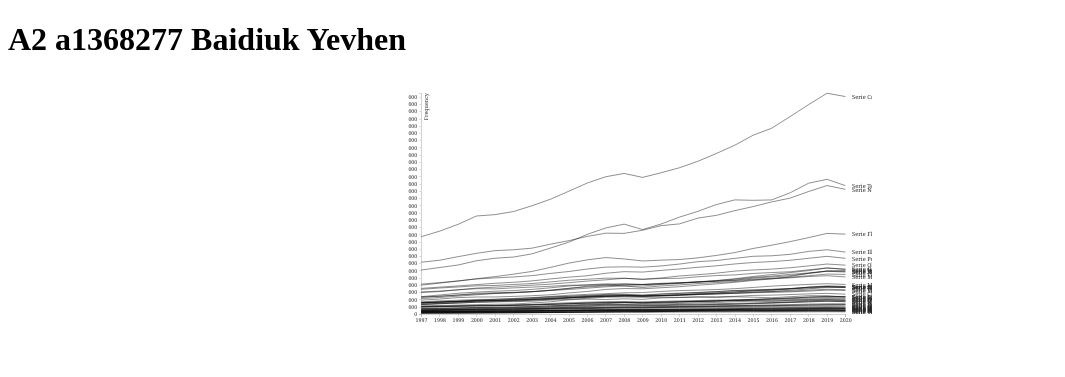
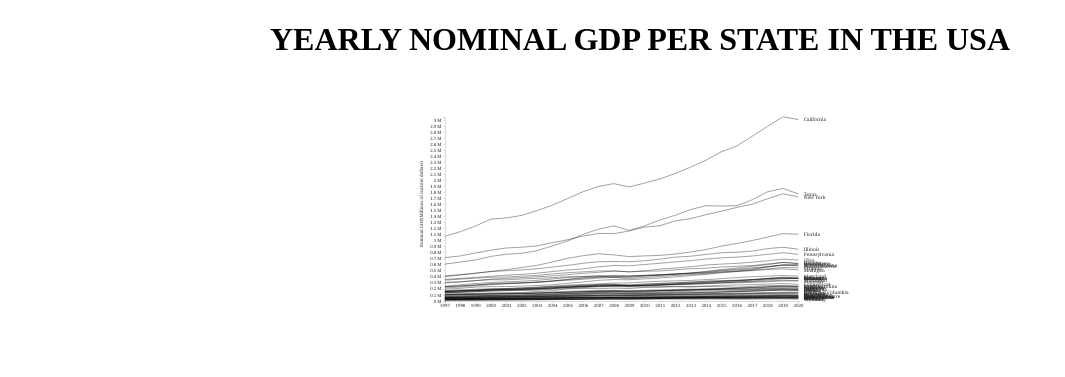
Before and after one commit to ybaidiuk/Visualisation_and_Visual_Data_Analysis, a plain HTML site: page index.html in a window 1280 px wide. Shown: the whole page, without its empty margins (0-1065 px from the left). Drawn offline with Linux system fonts and the light colour scheme.

Commit message:
left side and top finish

```diff
--- a/index.html
+++ b/index.html
@@ -7,7 +7,7 @@
 </head>
 <body>
     <div class="root">
-        <h1>A2 a1368277 Baidiuk Yevhen</h1>
+        <h1 class="center-text">YEARLY NOMINAL GDP PER STATE IN THE USA</h1>
         <div id="container" class="svg-container"></div>
     </div>
 
--- a/style.css
+++ b/style.css
@@ -1,6 +1,10 @@
+.center-text {
+    text-align: center;
+}
+
 /* AXES */
 /* ticks */
-.axis line{
+.axis line {
     stroke: #706f6f;
     stroke-width: 0.5;
     shape-rendering: crispEdges;
--- a/vis.js
+++ b/vis.js
@@ -1,8 +1,8 @@
 const width = 960
 const height = 500
-const margin = 200
-const padding = 200
-const adj = 30
+const margin = 300
+const padding = 100
+const adj = 100
 // we are appending SVG first
 const svg = d3.select('div#container').append('svg')
     .attr('preserveAspectRatio', 'xMinYMin meet')
@@ -19,38 +19,39 @@ const svg = d3.select('div#container').append('svg')
 const dataset = d3.csv('usa_nominal_gdp_1997-2020.csv')
 dataset.then(data => {
     console.log(data)
-    let slices = data.map(obj=> { //remove last one. (columns names)
+    let slices = data.map(obj => { //remove last one. (columns names)
 
         return {
             id: obj.State,
-            values: Object.keys(obj).filter(x=>x!=='State').map(key=>{
+            values: Object.keys(obj).filter(x => x !== 'State').map(key => {
                 return {
                     date: key,
                     measurement: +obj[key]
-                };
+                }
             })
-        };
-    });
+        }
+    })
 
     console.log('slices, ', slices)
 
 //----------------------------SCALES----------------------------//
     const yearsArr = data.columns.slice(1)
-    const xScale = d3.scaleLinear().range([0,width]);
-    const yScale = d3.scaleLinear().range([height, 0]);
-    xScale.domain(d3.extent(yearsArr, d=>d));
+    const xScale = d3.scaleLinear().range([0, width])
+    const yScale = d3.scaleLinear().range([height, 0])
+    xScale.domain(d3.extent(yearsArr, d => d))
     yScale.domain([(0), d3.max(slices, c => d3.max(c.values, d => d.measurement + 4))
-    ]);
+    ])
 
 //-----------------------------AXES-----------------------------//
     const yaxis = d3.axisLeft()
+        .tickFormat(n => n / 1000000 + ' M')
         .ticks((slices[0].values).length)
-        .scale(yScale);
+        .scale(yScale)
 
     const xaxis = d3.axisBottom()
         .tickFormat(d3.format('d'))
         .ticks(yearsArr.length)
-        .scale(xScale);
+        .scale(xScale)
 
 //----------------------------LINES-----------------------------//
     const line = d3.line()
@@ -59,40 +60,42 @@ dataset.then(data => {
 
 //-------------------------2. DRAWING---------------------------//
 //-----------------------------AXES-----------------------------//
-    svg.append("g")
-        .attr("class", "axis")
-        .attr("transform", "translate(0," + height + ")")
-        .call(xaxis);
+    svg.append('g')
+        .attr('class', 'axis')
+        .attr('transform', 'translate(0,' + height + ')')
+        .call(xaxis)
 
-    svg.append("g")
-        .attr("class", "axis")
+    svg.append('g')
+        .attr('class', 'axis')
         .call(yaxis)
-        .append("text")
-        .attr("transform", "rotate(-90)")
-        .attr("dy", ".75em")
-        .attr("y", 6)
-        .style("text-anchor", "end")
-        .text("Frequency");
+        .append('text')
+        .attr('transform', 'rotate(-90)')
+        .attr('dy', '-5em')
+        .attr('dx', '-10em')
+        .style('text-anchor', 'end')
+        .text('Nominal GDP(Millions of current dollars)')
 
 //----------------------------LINES-----------------------------//
-    const lines = svg.selectAll("lines")
+    const lines = svg.selectAll('lines')
         .data(slices)
         .enter()
-        .append("g");
+        .append('g')
 
-    lines.append("path")
-        .attr("class", "line-0")
-        .attr("d", d=>  line(d.values));
+    lines.append('path')
+        .attr('class', 'line-0')
+        .attr('d', d => line(d.values))
 
-    lines.append("text")
-        .attr("class","serie_label")
-        .datum(d=> {
+    lines.append('text')
+        .attr('class', 'serie_label')
+        .datum(d => {
             return {
                 id: d.id,
-                value: d.values[d.values.length - 1]}; })
-        .attr("transform", d=> "translate(" + (xScale(d.value.date) + 10)
-                + "," + (yScale(d.value.measurement) + 5 ) + ")")
-        .attr("x", 5)
-        .text(d=>  ("Serie ") + d.id);
+                value: d.values[d.values.length - 1]
+            }
+        })
+        .attr('transform', d => 'translate(' + (xScale(d.value.date) + 10)
+            + ',' + (yScale(d.value.measurement) + 5) + ')')
+        .attr('x', 5)
+        .text(d => d.id)
 
 });
```
